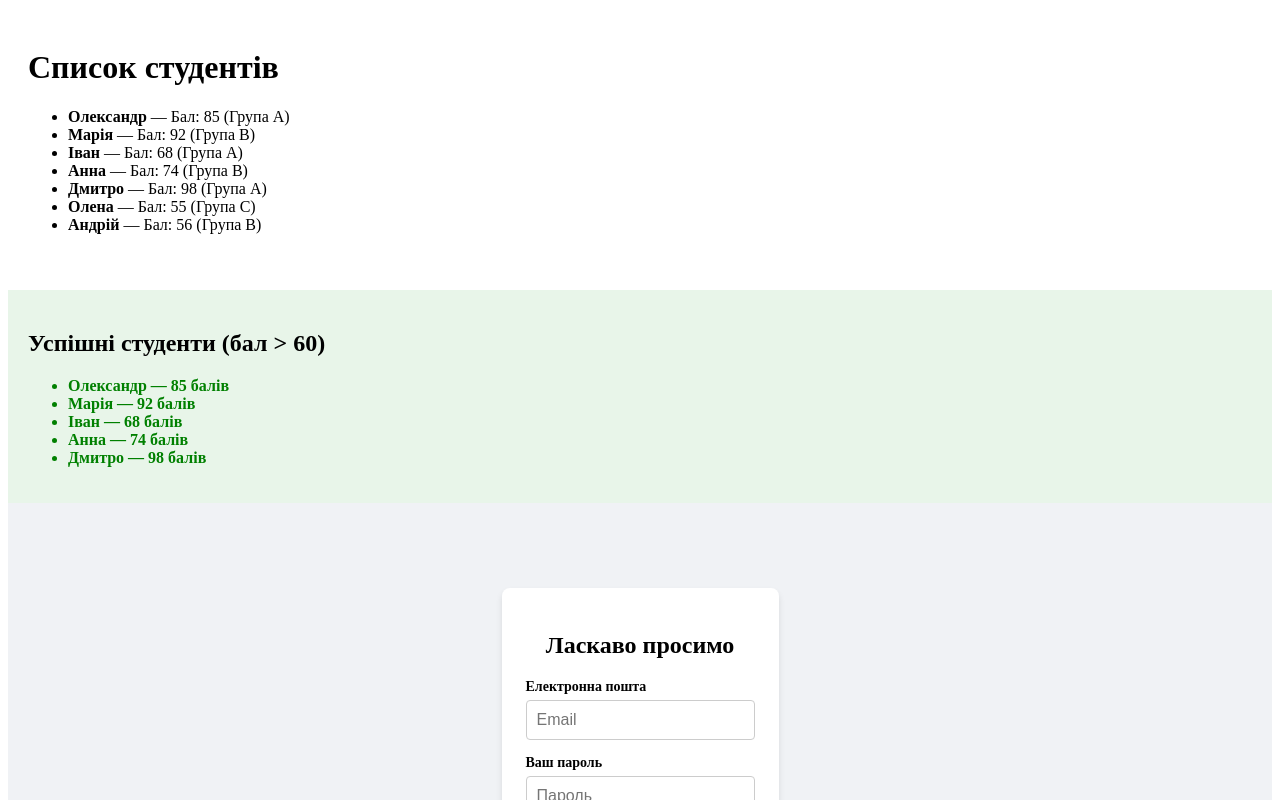
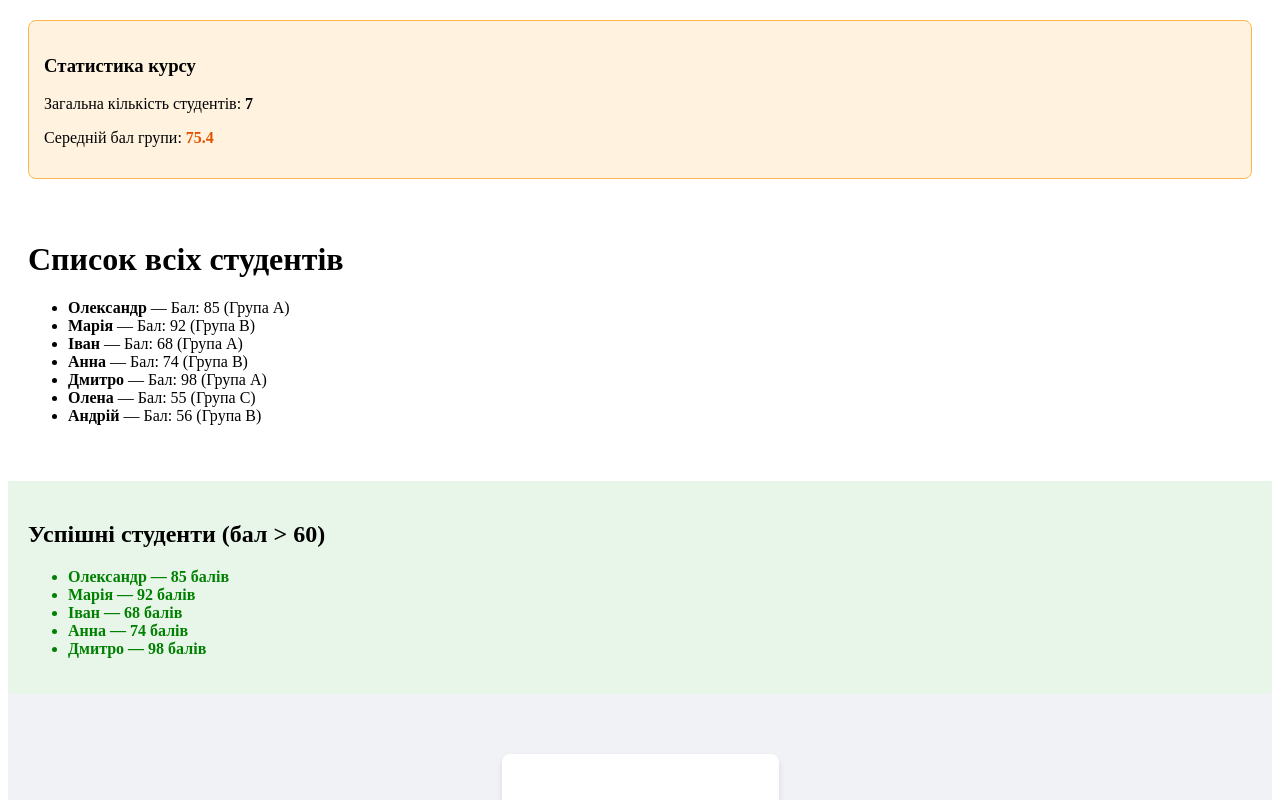
Before and after one commit to ZhytomyrskaAnna/my-react-project, a React (Vite) app: page / in a window 1280 px wide. Shown: the top 800 px of the page. Built offline with nearby package versions, Linux system fonts and the light colour scheme.

Commit message:
Add Array.reduce

```diff
--- a/src/App.jsx
+++ b/src/App.jsx
@@ -5,6 +5,10 @@ import Header from "./components/organisma/Header.jsx";
 import { students } from './data';
 
 function App() {
+  // 1. Обчислення (завжди робимо перед return)
+  const totalScore = students.reduce((acc, student) => acc + student.score, 0);
+  const averageScore = students.length > 0 ? (totalScore / students.length).toFixed(1) : 0;
+
   const handleLogin = () => {
     alert('Логіка входу буде реалізована пізніше');
   };
@@ -12,8 +16,20 @@ function App() {
   return (
     <>
 
+      <div style={{
+        padding: '15px',
+        margin: '20px',
+        backgroundColor: '#fff3e0',
+        borderRadius: '8px',
+        border: '1px solid #ffb74d'
+      }}>
+        <h3>Статистика курсу</h3>
+        <p>Загальна кількість студентів: <strong>{students.length}</strong></p>
+        <p>Середній бал групи: <strong style={{ color: '#e65100' }}>{averageScore}</strong></p>
+      </div>
+
       <div style={{ padding: '20px' }}>
-        <h1>Список студентів</h1>
+        <h1>Список всіх студентів</h1>
         <ul>
           {students.map((student) => (
             <li key={student.id}>
@@ -36,33 +52,27 @@ function App() {
         </ul>
       </div>
 
+
       <div style={{
         display: 'flex',
         justifyContent: 'center',
         alignItems: 'center',
-        minHeight: '60vh', // Змінив height на minHeight, щоб список зверху не перекривався
+        padding: '40px 0',
         backgroundColor: '#f0f2f5'
       }}>
         <Card>
           <h2 style={{ marginBottom: '20px', textAlign: 'center' }}>
             Ласкаво просимо
           </h2>
-
           <div style={{ marginBottom: '15px' }}>
             <Input type="email" placeholder="Email" label="Електронна пошта" />
           </div>
-
           <div style={{ marginBottom: '20px' }}>
             <Input type="password" placeholder="Пароль" label="Ваш пароль" />
           </div>
-
           <div style={{ display: 'flex', gap: '10px', justifyContent: 'center' }}>
-            <Button onClick={handleLogin} variant="primary">
-              Увійти
-            </Button>
-            <Button variant="secondary">
-              Реєстрація
-            </Button>
+            <Button onClick={handleLogin} variant="primary">Увійти</Button>
+            <Button variant="secondary">Реєстрація</Button>
           </div>
         </Card>
       </div>
```
